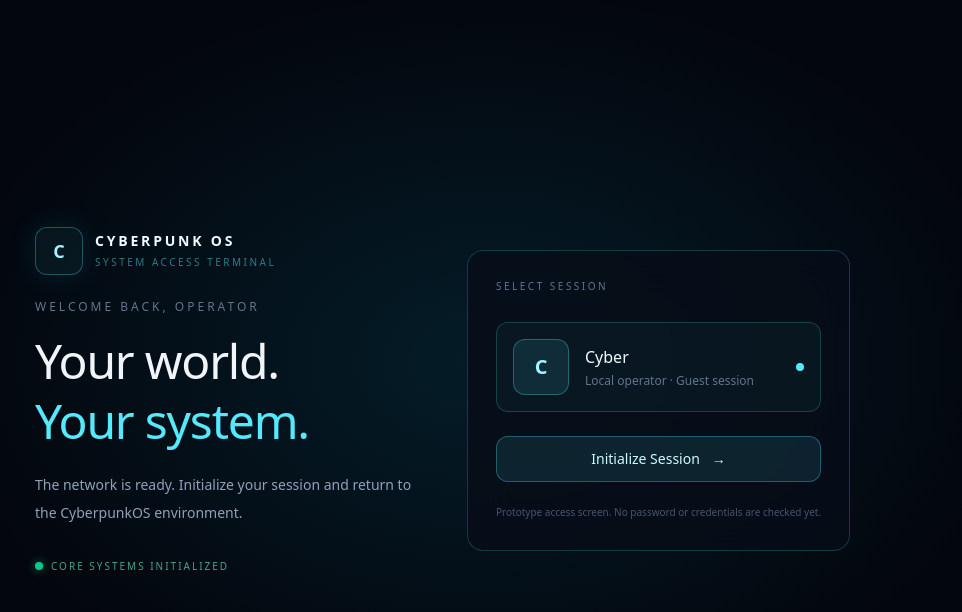
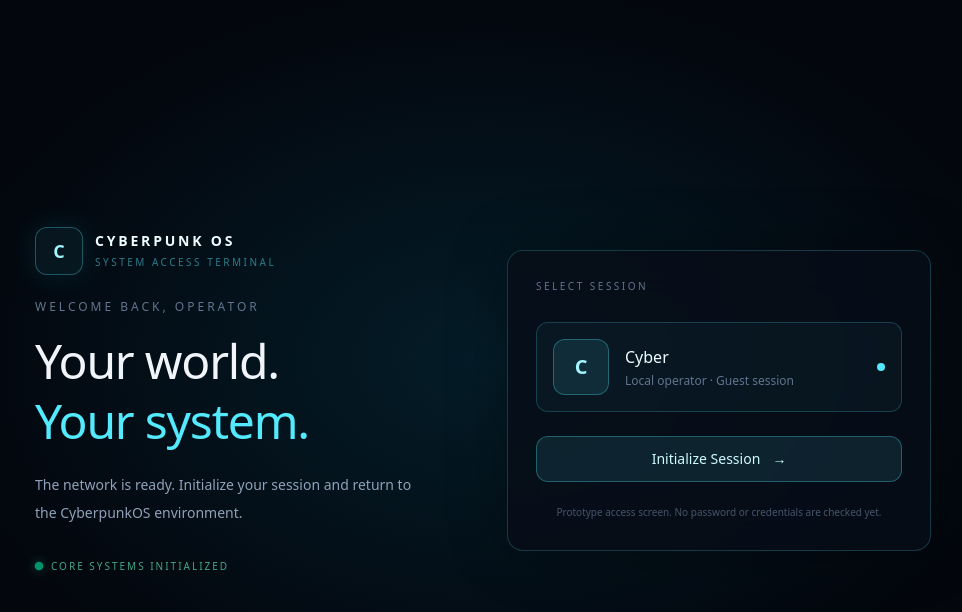
Before and after one commit to aborse6996/cyberpunk-os, a Next.js app: page / in a window 1280 px wide. Shown: the top 612 px of the page, without its empty margins (157-1119 px from the left). Built offline with nearby package versions, Linux system fonts and the light colour scheme.

Commit message:
Login screen animation done...

```diff
--- a/components/system/LoginScreen.tsx
+++ b/components/system/LoginScreen.tsx
@@ -1,36 +1,119 @@
 "use client";
+
+import { useEffect, useState } from "react";
+import { motion, useReducedMotion } from "framer-motion";
 
 type LoginScreenProps = {
   onLogin: () => void;
 };
 
 const LoginScreen = ({ onLogin }: LoginScreenProps) => {
+  const [isExiting, setIsExiting] = useState(false);
+  const [now, setNow] = useState<Date | null>(null);
+
+  const shouldReduceMotion = useReducedMotion();
+
+  useEffect(() => {
+    const updateTime = () => setNow(new Date());
+
+    updateTime();
+
+    const intervalId = window.setInterval(updateTime, 1000);
+
+    return () => window.clearInterval(intervalId);
+  }, []);
+
+  const handleLogin = () => {
+    if (isExiting) return;
+
+    setIsExiting(true);
+  };
+
+  const handleExitComplete = () => {
+    if (isExiting) {
+      onLogin();
+    }
+  };
+
+  const exitDuration = shouldReduceMotion ? 0 : 0.5;
+
   return (
-    <section className="relative flex h-full w-full items-center justify-center overflow-hidden bg-[#03060D] px-6 py-10">
+    <motion.section
+      className="relative flex h-full w-full items-center justify-center overflow-hidden bg-[#03060D] px-6 py-10"
+      initial={false}
+      animate={
+        isExiting
+          ? {
+              opacity: 0,
+              scale: shouldReduceMotion ? 1 : 1.025,
+            }
+          : {
+              opacity: 1,
+              scale: 1,
+            }
+      }
+      transition={{
+        duration: shouldReduceMotion ? 0 : 0.5,
+        ease: [0.22, 1, 0.36, 1],
+      }}
+      onAnimationComplete={handleExitComplete}
+    >
       {/* Ambient background */}
-      <div
+      <motion.div
         className="
           pointer-events-none absolute inset-0
           bg-[radial-gradient(ellipse_at_50%_45%,rgba(8,145,178,0.16),transparent_60%)]
         "
+        animate={{
+          opacity: isExiting ? 0 : 1,
+        }}
+        transition={{ duration: exitDuration }}
       />
 
-      <div className="relative flex w-full max-w-4xl items-center gap-12 ">
+      {/* Main login content */}
+      <motion.div
+        className="
+          relative grid w-full max-w-4xl
+          items-center gap-12 md:grid-cols-2
+        "
+        initial={
+          shouldReduceMotion ? { opacity: 1, y: 0 } : { opacity: 0, y: 24 }
+        }
+        animate={
+          isExiting
+            ? {
+                opacity: 0,
+                y: shouldReduceMotion ? 0 : -12,
+              }
+            : { opacity: 1, y: 0 }
+        }
+        transition={{
+          duration: shouldReduceMotion ? 0 : isExiting ? 0.3 : 0.6,
+          delay: isExiting ? 0 : shouldReduceMotion ? 0 : 0.12,
+          ease: [0.22, 1, 0.36, 1],
+        }}
+      >
         {/* Welcome section */}
         <div>
           <div className="mb-6 flex items-center gap-3">
-            <div
+            <motion.div
               className="
                 flex h-12 w-12 items-center
                 justify-center rounded-xl
                 border border-cyan-300/30
-                bg-cyan-300/6
+                bg-cyan-300/[0.06]
                 text-lg font-bold text-cyan-200
                 shadow-[0_0_30px_rgba(34,211,238,0.12)]
               "
+              initial={shouldReduceMotion ? false : { opacity: 0, scale: 0.8 }}
+              animate={{ opacity: 1, scale: 1 }}
+              transition={{
+                duration: shouldReduceMotion ? 0 : 0.4,
+                delay: shouldReduceMotion ? 0 : 0.2,
+              }}
             >
               C
-            </div>
+            </motion.div>
 
             <div>
               <p className="text-sm font-semibold tracking-[0.2em] text-cyan-50">
@@ -58,7 +141,25 @@ const LoginScreen = ({ onLogin }: LoginScreenProps) => {
           </p>
 
           <div className="mt-8 flex items-center gap-2">
-            <span className="h-2 w-2 animate-pulse rounded-full bg-emerald-400 shadow-[0_0_10px_rgba(52,211,153,0.6)]" />
+            <motion.span
+              className="
+                h-2 w-2 rounded-full bg-emerald-400
+                shadow-[0_0_10px_rgba(52,211,153,0.6)]
+              "
+              animate={
+                shouldReduceMotion
+                  ? { opacity: 1, scale: 1 }
+                  : {
+                      opacity: [1, 0.45, 1],
+                      scale: [1, 1.15, 1],
+                    }
+              }
+              transition={{
+                duration: 1.8,
+                repeat: shouldReduceMotion ? 0 : Infinity,
+                ease: "easeInOut",
+              }}
+            />
 
             <span className="text-[10px] uppercase tracking-[0.2em] text-emerald-300/70">
               Core systems initialized
@@ -67,16 +168,48 @@ const LoginScreen = ({ onLogin }: LoginScreenProps) => {
         </div>
 
         {/* User profile card */}
-        <div className="rounded-2xl border border-cyan-300/20 bg-[#080D18]/85 p-7 shadow-[0_0_60px_rgba(0,0,0,0.3) backdrop-blur-xl">
+        <motion.div
+          className="
+            rounded-2xl border border-cyan-300/20
+            bg-[#080D18]/85 p-7
+            shadow-[0_0_60px_rgba(0,0,0,0.3)]
+            backdrop-blur-xl
+          "
+          initial={shouldReduceMotion ? false : { opacity: 0, y: 18 }}
+          animate={{
+            opacity: isExiting ? 0 : 1,
+            y: isExiting ? (shouldReduceMotion ? 0 : -8) : 0,
+          }}
+          transition={{
+            duration: shouldReduceMotion ? 0 : isExiting ? 0.25 : 0.5,
+            delay: isExiting ? 0 : shouldReduceMotion ? 0 : 0.18,
+            ease: [0.22, 1, 0.36, 1],
+          }}
+        >
           <p className="text-[10px] uppercase tracking-[0.25em] text-slate-500">
             Select session
           </p>
-          <div className="mt-7 flex items-center gap-4 rounded-xl border border-cyan-300/20 bg-cyan-300/4 p-4">
+
+          <motion.div
+            className="
+              mt-7 flex items-center gap-4 rounded-xl
+              border border-cyan-300/20
+              bg-cyan-300/[0.04] p-4
+            "
+            whileHover={
+              shouldReduceMotion
+                ? undefined
+                : {
+                    borderColor: "rgba(103,232,249,0.4)",
+                    backgroundColor: "rgba(34,211,238,0.07)",
+                  }
+            }
+          >
             <div
               className="
-                flex h-14 w-14 shrink-0
-                items-center justify-center
-                rounded-xl border border-cyan-300/30
+                flex h-14 w-14 shrink-0 items-center
+                justify-center rounded-xl
+                border border-cyan-300/30
                 bg-cyan-300/10
                 text-xl font-semibold text-cyan-200
               "
@@ -92,39 +225,86 @@ const LoginScreen = ({ onLogin }: LoginScreenProps) => {
               </p>
             </div>
 
-            <span
+            <motion.span
               className="ml-auto h-2 w-2 shrink-0 rounded-full bg-cyan-300"
+              animate={
+                shouldReduceMotion ? { opacity: 1 } : { opacity: [1, 0.5, 1] }
+              }
+              transition={{
+                duration: 2,
+                repeat: shouldReduceMotion ? 0 : Infinity,
+                ease: "easeInOut",
+              }}
               aria-label="Selected profile"
             />
-          </div>
-          <button
+          </motion.div>
+
+          <motion.button
             type="button"
-            onClick={onLogin}
+            disabled={isExiting}
+            onClick={handleLogin}
+            whileHover={
+              shouldReduceMotion || isExiting ? undefined : { scale: 1.02 }
+            }
+            whileTap={
+              shouldReduceMotion || isExiting ? undefined : { scale: 0.98 }
+            }
             className="
               mt-6 flex w-full items-center
               justify-center gap-3 rounded-xl
               border border-cyan-300/30
               bg-cyan-300/10 px-4 py-3
               text-sm font-medium text-cyan-100
-              transition duration-200
               hover:border-cyan-200/60
               hover:bg-cyan-300/15
               hover:shadow-[0_0_25px_rgba(34,211,238,0.10)]
+              disabled:cursor-wait
+              disabled:opacity-70
               focus-visible:outline-none
               focus-visible:ring-2
               focus-visible:ring-cyan-300/50
             "
           >
-            Initialize Session
-            <span aria-hidden="true">→</span>
-          </button>
+            {isExiting ? "Entering System..." : "Initialize Session"}
+
+            {!isExiting && (
+              <motion.span
+                aria-hidden="true"
+                animate={shouldReduceMotion ? { x: 0 } : { x: [0, 3, 0] }}
+                transition={{
+                  duration: 1.4,
+                  repeat: shouldReduceMotion ? 0 : Infinity,
+                  ease: "easeInOut",
+                }}
+              >
+                →
+              </motion.span>
+            )}
+
+            {isExiting && (
+              <motion.span
+                className="
+                  h-3.5 w-3.5 rounded-full
+                  border border-cyan-100/30
+                  border-t-cyan-100
+                "
+                animate={{ rotate: 360 }}
+                transition={{
+                  duration: 0.8,
+                  repeat: Infinity,
+                  ease: "linear",
+                }}
+                aria-hidden="true"
+              />
+            )}
+          </motion.button>
 
           <p className="mt-5 text-center text-[10px] leading-5 text-slate-600">
             Prototype access screen. No password or credentials are checked yet.
           </p>
-        </div>
-      </div>
-    </section>
+        </motion.div>
+      </motion.div>
+    </motion.section>
   );
 };
 
--- a/package.json
+++ b/package.json
@@ -9,6 +9,7 @@
     "lint": "eslint"
   },
   "dependencies": {
+    "motion": "^14.2.0",
     "next": "16.4.0",
     "react": "19.3.0",
     "react-dom": "19.3.0"
```
Also changed, not shown: 1 other file (tests, documents, lock files or other folders).
